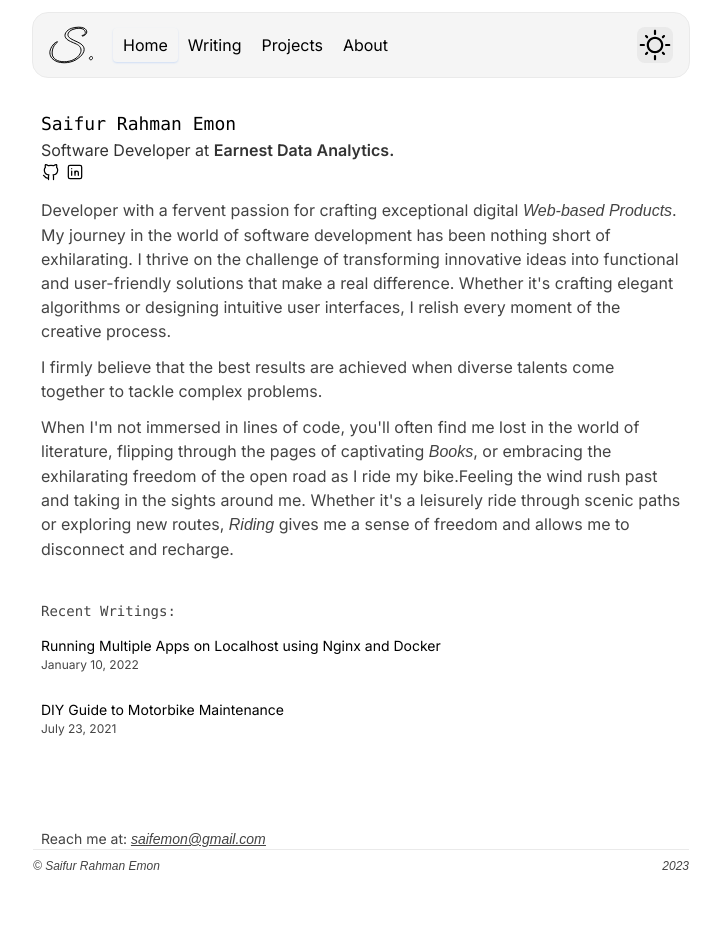
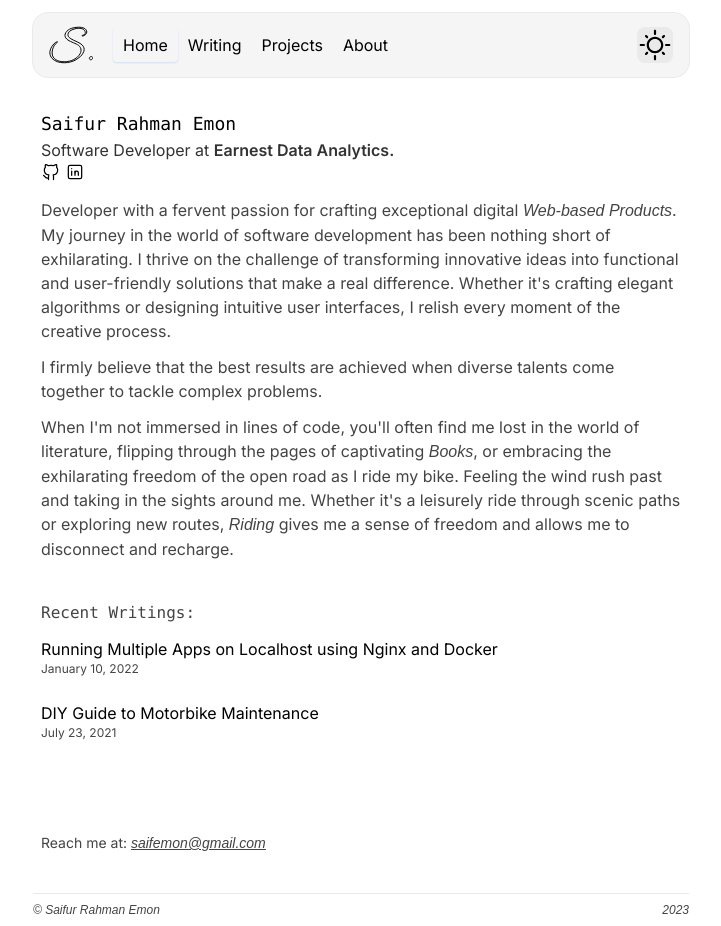
Before and after one commit to Saifurrahmanemon/saifur.me, a Next.js app: page / in a window 1280 px wide. Shown: the whole page, without its empty margins (279-1000 px from the left). Before the commit the page ends 882 px from the top, so only its background shows below. Built offline with nearby package versions, Linux system fonts and the light colour scheme; a web font is replaced by a local one.

Commit message:
fix: font size

```diff
--- a/app/page.tsx
+++ b/app/page.tsx
@@ -6,7 +6,7 @@ import { formatDate } from './writing/[slug]/page';
 
 const ReachMe = () => {
   return (
-    <section className="mt-20 text-sm text-secondary">
+    <section className="mt-10 mb-10 text-sm md:mt-20 text-secondary">
       <p>
         Reach me at:{' '}
         <em className="underline cursor-pointer">
@@ -39,7 +39,7 @@ const About = () => {
         When I'm not immersed in lines of code, you'll often find me lost in the
         world of literature, flipping through the pages of captivating{' '}
         <em>Books</em>, or embracing the exhilarating freedom of the open road
-        as I ride my bike.Feeling the wind rush past and taking in the sights
+        as I ride my bike. Feeling the wind rush past and taking in the sights
         around me. Whether it's a leisurely ride through scenic paths or
         exploring new routes, <em>Riding</em> gives me a sense of freedom and
         allows me to disconnect and recharge.
@@ -50,18 +50,21 @@ const About = () => {
 
 const RecentWritings = () => {
   const writings = getSortedWritings();
+
+  if (writings.length === 0) {
+    return null;
+  }
+
   return (
     <section className="text-secondary">
-      <p className="mt-10 font-mono text-sm font-extralight">
-        Recent Writings:{' '}
-      </p>
-      {writings?.slice(0, 2)?.map((writing, idx) => {
+      <p className="mt-10 font-mono font-extralight">Recent Writings: </p>
+      {writings.slice(0, 2).map((writing, idx) => {
         const formattedDate = formatDate(writing.metadata.publishedAt);
 
         return (
           <div key={idx} className="py-3 ">
             <Link
-              className="text-sm hover:underline text-primary"
+              className=" hover:underline text-primary"
               href={`/writing/${writing.slug}`}
             >
               {writing.metadata.title}
--- a/app/writing/page.tsx
+++ b/app/writing/page.tsx
@@ -13,7 +13,7 @@ export const Card = (props: CardProps) => {
   return (
     <div className="flex items-stretch justify-between w-full gap-2 px-3 py-3 transition-all rounded-lg cursor-pointer card-hover">
       <div className="relative flex flex-col ">
-        <span className="text-sm text-primary ">{title}</span>
+        <span className="text-sm text-primary">{title}</span>
         {views && (
           <span className="text-xs text-gray-600 dark:text-gray-400">
             {views} Views
@@ -21,7 +21,7 @@ export const Card = (props: CardProps) => {
         )}
       </div>
       <Divider />
-      <span className="text-sm text-secondary">{date}</span>
+      <span className="text-xs sm:text-sm text-secondary">{date}</span>
     </div>
   );
 };
```
